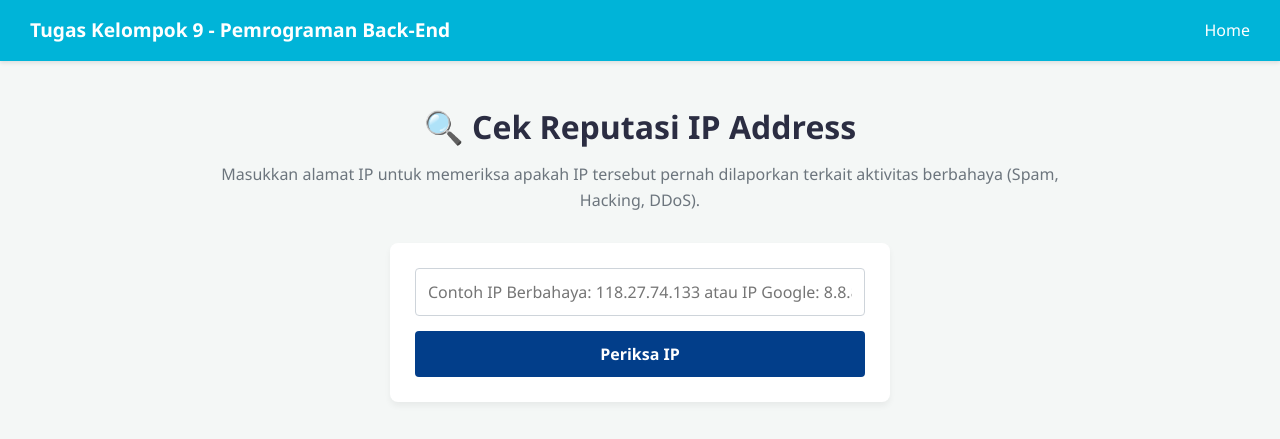
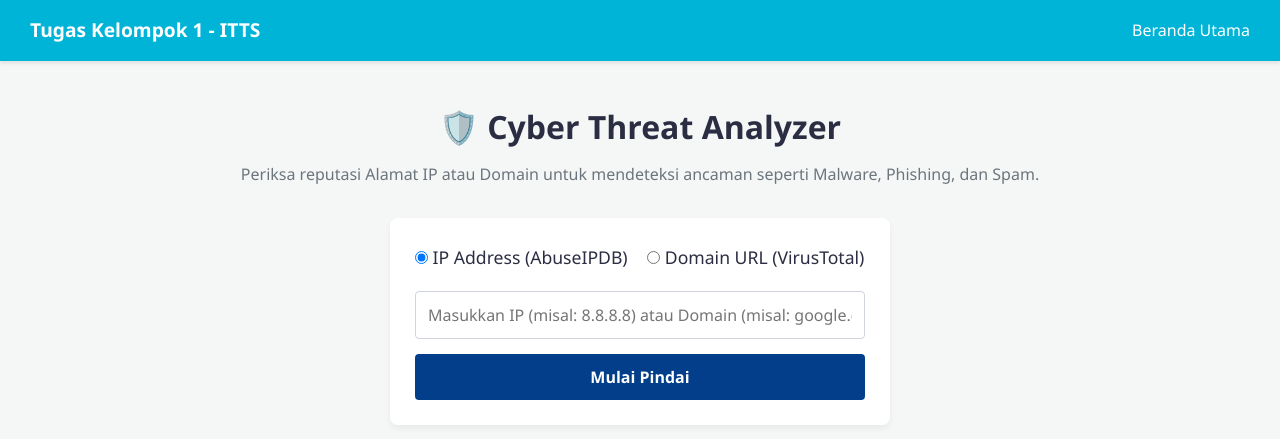
Before and after one commit to muhammadandykmaulana/IPnDNSChecker, a Flask app: page / in a window 1280 px wide. Shown: the top 439 px of the page. Run offline with Flask 3, Linux system fonts and the light colour scheme.

Commit message:
IP & Domain Cek

```diff
--- a/app.py
+++ b/app.py
@@ -3,44 +3,48 @@ import requests
 
 app = Flask(__name__)
 
-# TODO: Ganti dengan API Key dari akun AbuseIPDB kamu
-API_KEY = '3c706ee818139708e23539d37b9a0e2002c5aa11a84c886390737fe02be68609657684b907b8aaf1'
+# TODO: Masukkan API Key kamu di sini
+ABUSEIPDB_API_KEY = '3c706ee818139708e23539d37b9a0e2002c5aa11a84c886390737fe02be68609657684b907b8aaf1'
+VIRUSTOTAL_API_KEY = '85f8e268895acd6d99a328741f4ac9045bb2f44d9cdd5a6b5cdc3c2c2581fc7d'
 
 @app.route('/', methods=['GET', 'POST'])
 def index():
     if request.method == 'POST':
-        ip_address = request.form.get('ip_address')
-
-        # Endpoint API AbuseIPDB
-        url = 'https://api.abuseipdb.com/api/v2/check'
-
-        # Parameter API: verbose=true agar kita dapat list laporan untuk di-looping di HTML
-        querystring = {
-            'ipAddress': ip_address,
-            'maxAgeInDays': '90',
-            'verbose': 'true'
-        }
-        headers = {
-            'Accept': 'application/json',
-            'Key': API_KEY
-        }
+        target = request.form.get('target_input')
+        search_type = request.form.get('search_type') # 'ip' atau 'domain'
 
         try:
-            # Syarat Tugas: Menggunakan library requests
-            response = requests.get(url, headers=headers, params=querystring)
-            response.raise_for_status()
-            data = response.json()
+            if search_type == 'ip':
+                # --- LOGIC UNTUK ABUSEIPDB (IP) ---
+                url = 'https://api.abuseipdb.com/api/v2/check'
+                querystring = {'ipAddress': target, 'maxAgeInDays': '90', 'verbose': 'true'}
+                headers = {'Accept': 'application/json', 'Key': ABUSEIPDB_API_KEY}
 
-            # Mengirim data ke file HTML template Flask
-            return render_template('result.html', data=data['data'])
+                response = requests.get(url, headers=headers, params=querystring)
+                response.raise_for_status()
+                data = response.json()
 
+                return render_template('result.html', search_type='ip', data=data['data'], target=target)
+
+            elif search_type == 'domain':
+                # --- LOGIC UNTUK VIRUSTOTAL (DOMAIN) ---
+                url = f"https://www.virustotal.com/api/v3/domains/{target}"
+                headers = {"x-apikey": VIRUSTOTAL_API_KEY}
+
+                response = requests.get(url, headers=headers)
+                response.raise_for_status()
+                vt_data = response.json()
+
+                return render_template('result.html', search_type='domain', data=vt_data['data']['attributes'], target=target)
+
+        except requests.exceptions.HTTPError as err:
+            # Menangkap error jika IP/Domain tidak valid atau API Key salah
+            return render_template('index.html', error=f"Terjadi kesalahan API: {err}")
         except Exception as e:
-            error_msg = "Gagal mengambil data dari API atau IP tidak valid."
-            return render_template('index.html', error=error_msg)
+            return render_template('index.html', error="Gagal mengambil data. Pastikan format IP/Domain benar.")
 
-    # Menampilkan halaman form awal jika request adalah GET
+    # Jika GET request, tampilkan form awal
     return render_template('index.html')
 
 if __name__ == '__main__':
-    # Berjalan di port 5000 untuk Codespace
     app.run(debug=True, host='0.0.0.0', port=5000)
--- a/static/style.css
+++ b/static/style.css
@@ -41,3 +41,7 @@ input[type="text"] { width: 100%; padding: 12px; margin-bottom: 15px; border: 1p
 .alert { padding: 15px; border-radius: 4px; margin-bottom: 20px; text-align: center; font-weight: bold; }
 .alert.error { background-color: #ffe3e6; color: #d90429; border: 1px solid #ffccd5; }
 .alert.success { background-color: #e3f2fd; color: #023e8a; border: 1px solid #bbdefb; }
+
+/* Tambahkan di bawah .badge.success di file css kamu sebelumnya */
+.badge.neutral { background-color: #6c757d; color: white; }
+.radio-group { font-size: 1.1rem; font-weight: 500; color: #2b2d42; }
--- a/templates/index.html
+++ b/templates/index.html
@@ -3,21 +3,21 @@
 <head>
     <meta charset="UTF-8">
     <meta name="viewport" content="width=device-width, initial-scale=1.0">
-    <title>IP Reputation Checker</title>
+    <title>Cyber Threat Analyzer</title>
     <link rel="stylesheet" href="{{ url_for('static', filename='style.css') }}">
 </head>
 <body>
     <nav class="navbar">
-        <div class="nav-brand">Tugas Kelompok 9 - Pemrograman Back-End</div>
+        <div class="nav-brand">Tugas Kelompok 1 - ITTS</div>
         <ul class="nav-links">
-            <li><a href="/">Home</a></li>
+            <li><a href="/">Beranda Utama</a></li>
         </ul>
     </nav>
 
     <div class="container">
-        <h1 class="page-title">🔍 Cek Reputasi IP Address</h1>
+        <h1 class="page-title">🛡️ Cyber Threat Analyzer</h1>
         <p class="description">
-            Masukkan alamat IP untuk memeriksa apakah IP tersebut pernah dilaporkan terkait aktivitas berbahaya (Spam, Hacking, DDoS).
+            Periksa reputasi Alamat IP atau Domain untuk mendeteksi ancaman seperti Malware, Phishing, dan Spam.
         </p>
 
         {% if error %}
@@ -26,8 +26,17 @@
 
         <div class="card form-card">
             <form method="POST">
-                <input type="text" name="ip_address" placeholder="Contoh IP Berbahaya: 118.27.74.133 atau IP Google: 8.8.8.8" required>
-                <button type="submit" class="btn">Periksa IP</button>
+                <div class="radio-group" style="margin-bottom: 20px; text-align: left;">
+                    <label style="margin-right: 15px; cursor: pointer;">
+                        <input type="radio" name="search_type" value="ip" checked> IP Address (AbuseIPDB)
+                    </label>
+                    <label style="cursor: pointer;">
+                        <input type="radio" name="search_type" value="domain"> Domain URL (VirusTotal)
+                    </label>
+                </div>
+
+                <input type="text" name="target_input" placeholder="Masukkan IP (misal: 8.8.8.8) atau Domain (misal: google.com)" required>
+                <button type="submit" class="btn">Mulai Pindai</button>
             </form>
         </div>
     </div>
```
Also changed, not shown: templates/result.html (+49 -11 lines).
